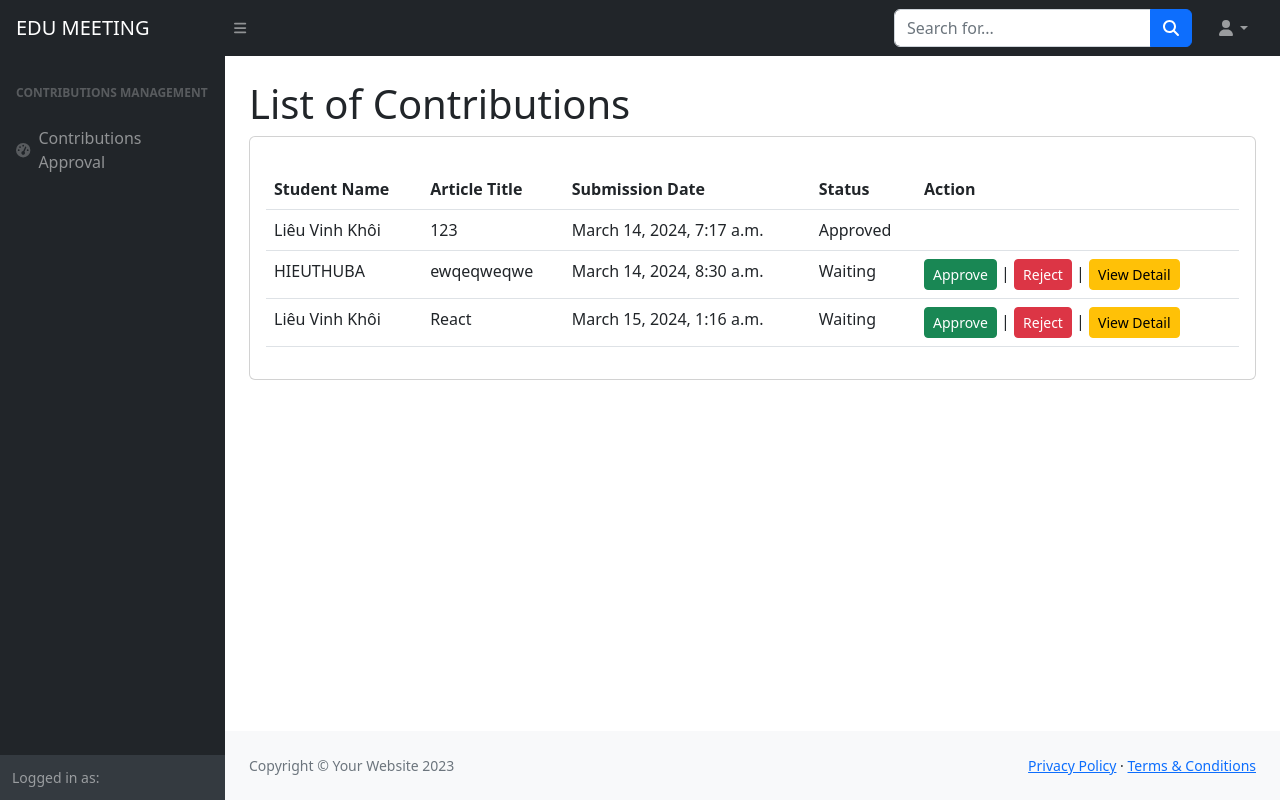
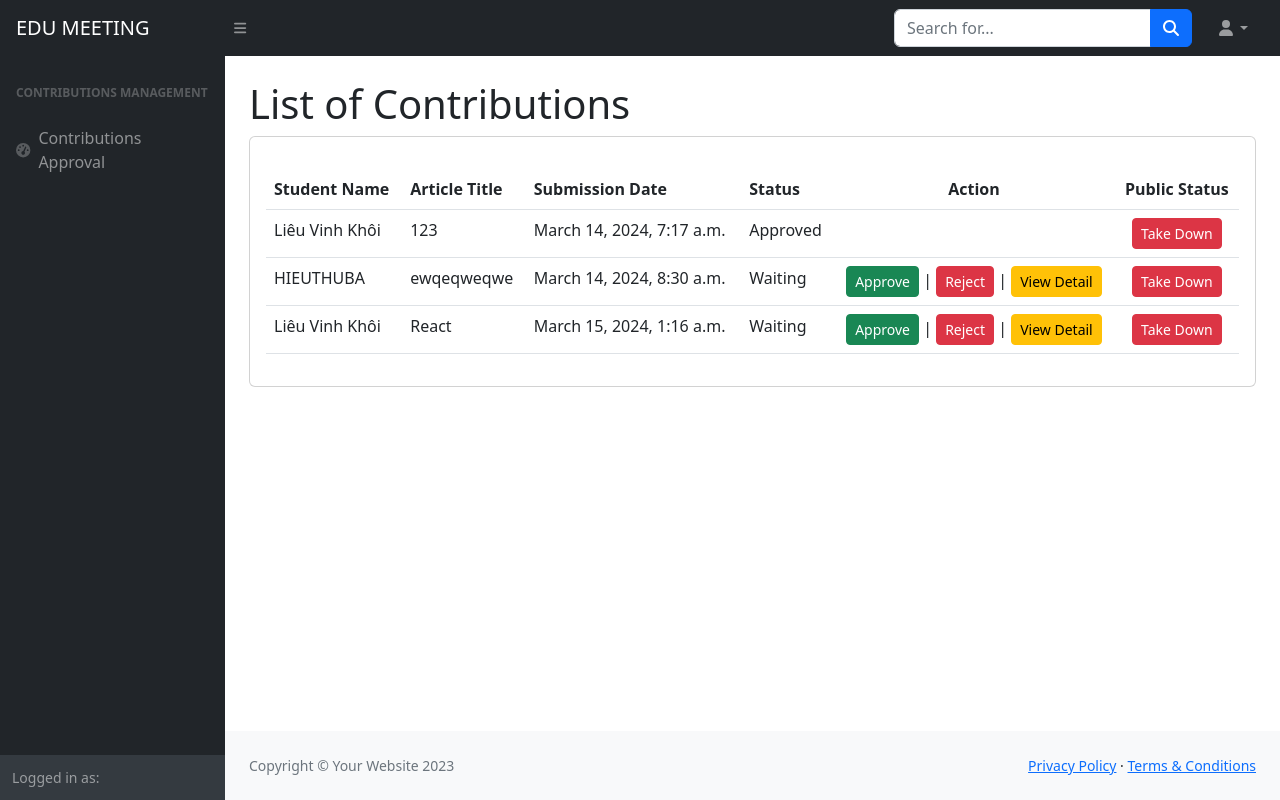
Before and after one commit to SmartSchool-Greenwich/SmartSchool, a Django app: page /ad/contributions/manage/ in a window 1280 px wide. Run offline with Django 5.2, Linux system fonts and the light colour scheme; data comes from the database, SQL or seed files in the repository; both versions use the stored data as it was after the commit; some libraries are stand-ins or nearby versions.

Commit message:
public contributions

```diff
--- a/home/models.py
+++ b/home/models.py
@@ -75,7 +75,7 @@ class Contributions(models.Model):
     academic_Year = models.ForeignKey(AcademicYear,blank=True, null =True, on_delete=models.CASCADE)
     reject_reason = models.TextField(blank=True, null=True)
     status = models.CharField(max_length=10,  default='waiting')
-
+    public = models.BooleanField(default = False)
     def __str__(self):
         return self.title
 
--- a/home/urls.py
+++ b/home/urls.py
@@ -37,6 +37,7 @@ urlpatterns = [
 
     path('ad/contributions/manage/', views.all_contributions_view, name='manage_contributions'),
     path('ad/contribution/approve/<int:contribution_id>/', views.approve_contribution, name='approve_contribution'),
+    path('ad/contribution/public/<int:contribution_id>/', views.public_contribution, name='public_contribution'),
     path('ad/contribution/reject/<int:contribution_id>/', views.reject_contribution, name='reject_contribution'),
 
     path('ad/accounts/', views.account_list, name='account_list'),
@@ -47,4 +48,5 @@ urlpatterns = [
     path('ad/statistical-analysis/', views.statistical_analysis, name='statistical_analysis'),
     path('enter-academic-year-code/', views.enter_academic_year_code, name='enter_academic_year_code_url'),
 
+
 ]
--- a/home/views.py
+++ b/home/views.py
@@ -81,6 +81,8 @@ def home(request):
     show_faculties = True
     faculties = Faculties.objects.none()
 
+    public_contributions = Contributions.objects.filter(public=True)
+
     if request.user.is_authenticated:
         try:
             user_profile = request.user.userprofile
@@ -122,6 +124,7 @@ def home(request):
         'is_student': is_student,
         'is_guest': is_guest,
         'show_faculties': show_faculties,
+        'public_contributions': public_contributions,
     }
     return render(request, 'home.html', context)
 
@@ -699,15 +702,16 @@ def all_contributions_view(request):
     return render(request, 'manage_contributions.html', context)
 
 
-def approve_contribution(request, contribution_id):
+def public_contribution(request, contribution_id):
     contribution = get_object_or_404(Contributions, id=contribution_id)
-    status = request.GET.get('approve')
+    public = request.GET.get('public')
+
 
     if request.method == "GET":
-        if status == "app":  # Được thay đổi từ "Approve" thành "app" cho phù hợp với tham số URL
-            contribution.status = True
-        elif status == "dis":  # Được thay đổi từ "Disapprove" thành "dis" cho phù hợp
-            contribution.status = False
+        if public == "pub":  # Được thay đổi từ "Approve" thành "app" cho phù hợp với tham số URL
+            contribution.public = True
+        elif public == "non":  # Được thay đổi từ "Disapprove" thành "dis" cho phù hợp
+            contribution.public = False
         contribution.save()
         return redirect('manage_contributions')
     else:
--- a/templates/manage_contributions.html
+++ b/templates/manage_contributions.html
@@ -70,7 +70,8 @@
                                       <th scope="col">Article Title</th>
                                       <th scope="col">Submission Date</th>
                                       <th scope="col">Status</th>
-                                      <th scope="col">Action</th>
+                                      <th class="text-center" scope="col">Action</th>
+                                      <th class="text-center" scope="col">Public Status </th>
                                     </tr>
                                   </thead>
                                   <tbody>
@@ -94,6 +95,7 @@
                                             {% endif %}
                                         </td>
                                         <td>
+                                            <div class="text-center">
                                             {% if contribution.status == 'waiting' %}
                                                 <a href="{% url 'approve_contribution' contribution.id %}" class="btn btn-success btn-sm">Approve</a> |
                                                 <a href="{% url 'reject_contribution' contribution.id %}" class="btn btn-danger btn-sm" data-bs-toggle="modal" data-bs-target="#rejectModal" data-contribution-id="{{ contribution.id }}">Reject</a> |
@@ -101,6 +103,16 @@
                                                 {% else %}
                                                 {% comment %} <button disable class="btn btn-danger">Disapprove</button> {% endcomment %}
                                             {% endif %}
+                                            </div>
+                                        </td>
+                                        <td>
+                                            <div class="text-center">
+                                            {% if contribution.public %}
+                                              <a href="{% url 'public_contribution' contribution.id %}?public=non" class="btn btn-danger btn-sm">Take Down</a>
+                                            {% else %}
+                                                <a href="{% url 'public_contribution' contribution.id %}?public=pub" class="btn btn-success btn-sm">Push On</a>
+                                            {% endif %}
+                                          </div>
                                         </td>
                                     </tr>
                                     {% endfor %}
```
Also changed, not shown: templates/home.html (+21 -50 lines), db.sqlite3, home/migrations/0005_contributions_public.py (added), static/images/anh_xa_hoi.jpg (added), static/images/hinh-nen-vu-tru-khong-gian-yen-binh.jpg (added), static/images/logo.jpg (added), static/images/ma.jpg (added), static/images/ma_EHoIsqr.jpg (added), static/images/th.jpeg (added), static/images/th_v7no679.jpeg (added), 1 other file. Lines whose indentation alone changed are shown as unchanged.
